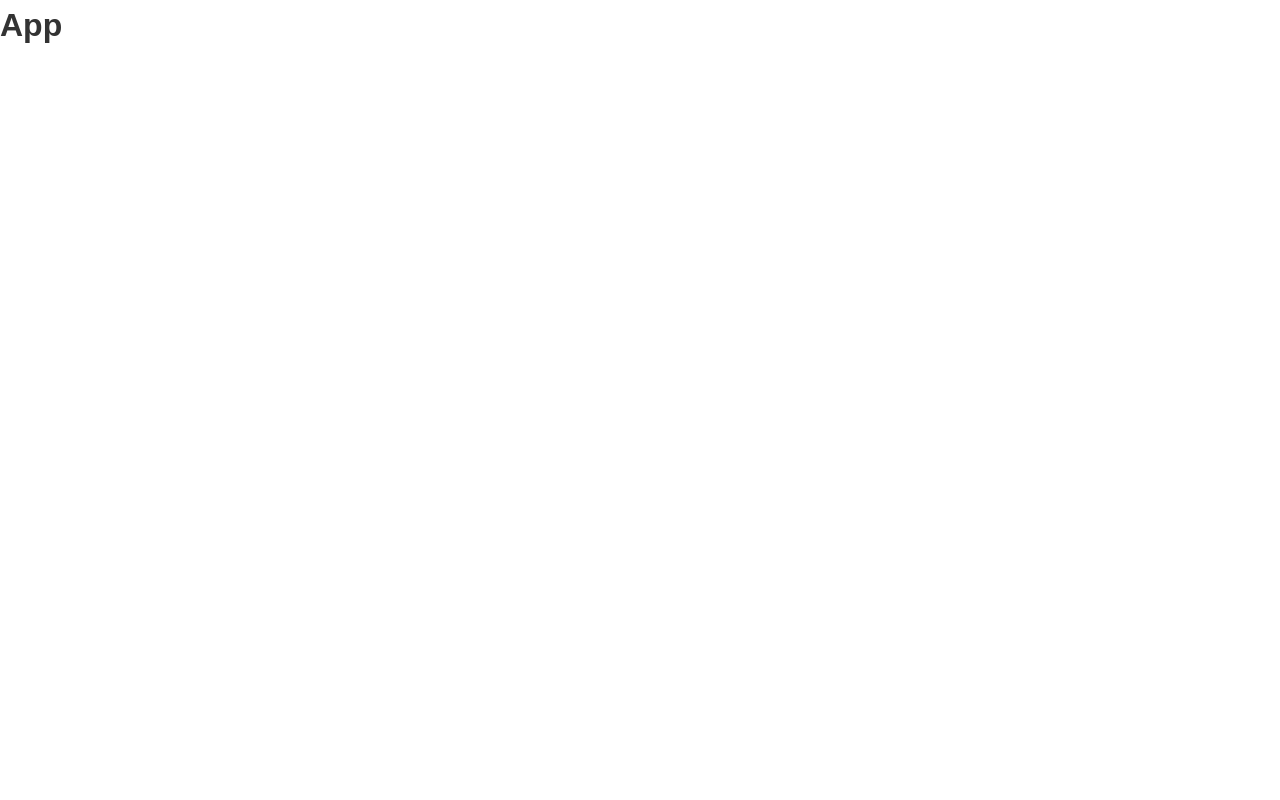
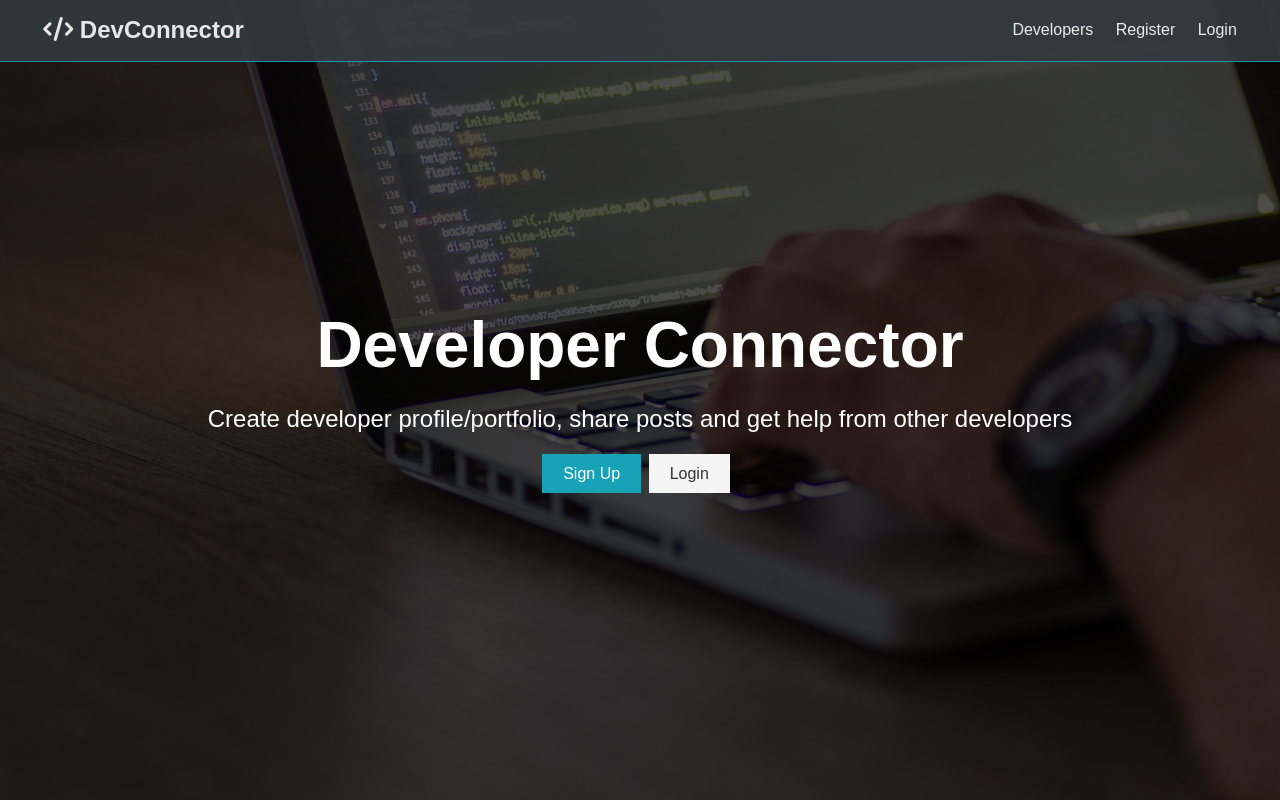
Before and after one commit to sean-birmingham/dev-connector, a React (Create React App) app in the folder client/: page / in a window 1280 px wide. Built offline with nearby package versions, Linux system fonts and the light colour scheme; the HTML template or start-up script is replaced by a standard one.

Commit message:
set up navbar and landing page components

```diff
--- a/client/src/App.js
+++ b/client/src/App.js
@@ -1,9 +1,12 @@
 import React, { Fragment } from 'react';
+import Navbar from './components/layout/Navbar';
+import Landing from './components/layout/Landing';
 import './App.css';
 
 const App = () => (
   <Fragment>
-    <h1>App</h1>
+    <Navbar />
+    <Landing />
   </Fragment>
 );
 
--- /dev/null
+++ b/client/src/components/layout/Landing.js
@@ -0,0 +1,27 @@
+import React from 'react';
+
+const Landing = () => {
+  return (
+    <section className='landing'>
+      <div className='dark-overlay'>
+        <div className='landing-inner'>
+          <h1 className='x-large'>Developer Connector</h1>
+          <p className='lead'>
+            Create developer profile/portfolio, share posts and get help from
+            other developers
+          </p>
+          <div className='buttons'>
+            <a href='register.html' className='btn btn-primary'>
+              Sign Up
+            </a>
+            <a href='login.html' className='btn btn'>
+              Login
+            </a>
+          </div>
+        </div>
+      </div>
+    </section>
+  );
+};
+
+export default Landing;
--- /dev/null
+++ b/client/src/components/layout/Navbar.js
@@ -0,0 +1,26 @@
+import React from 'react';
+
+const Navbar = () => {
+  return (
+    <nav className='navbar bg-dark'>
+      <h1>
+        <a href='dashboard.html'>
+          <i className='fas fa-code'></i> DevConnector
+        </a>
+      </h1>
+      <ul>
+        <li>
+          <a href='profiles.html'>Developers</a>
+        </li>
+        <li>
+          <a href='register.html'>Register</a>
+        </li>
+        <li>
+          <a href='login.html'>Login</a>
+        </li>
+      </ul>
+    </nav>
+  );
+};
+
+export default Navbar;
```
